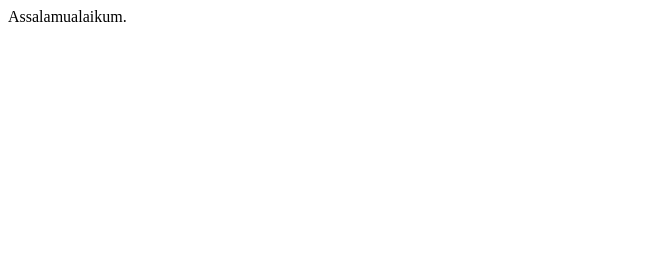
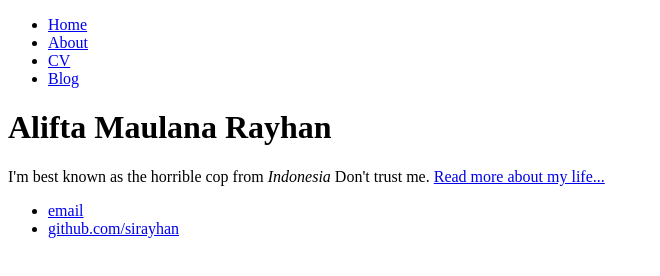
Before and after one commit to sirayhan/sirayhan.github.io, a plain HTML site: page index.html in a window 1280 px wide. Shown: the whole page, without its empty margins (0-660 px from the left). Drawn offline with Linux system fonts and the light colour scheme.

Commit message:
commit pertama (perubahan)

```diff
--- a/index.html
+++ b/index.html
@@ -1 +1,28 @@
-Assalamualaikum.
+<!DOCTYPE html>
+<html>
+	<head>
+		<title>Hank Quinlan, Horrible Cop</title>
+	</head>
+	<body>
+		<nav>
+    		<ul>
+        		<li><a href="/">Home</a></li>
+	        	<li><a href="/about">About</a></li>
+        		<li><a href="/cv">CV</a></li>
+        		<li><a href="/blog">Blog</a></li>
+    		</ul>
+		</nav>
+		<div class="container">
+    		<div class="blurb">
+        		<h1>Alifta Maulana Rayhan</h1>
+				<p>I'm best known as the horrible cop from <em>Indonesia</em> Don't trust me. <a href="/about">Read more about my life...</a></p>
+    		</div><!-- /.blurb -->
+		</div><!-- /.container -->
+		<footer>
+    		<ul>
+        		<li><a href="mailto:itusiray@gmail.com">email</a></li>
+        		<li><a href="https://github.com/sirayhan">github.com/sirayhan</a></li>
+			</ul>
+		</footer>
+	</body>
+</html>
```
